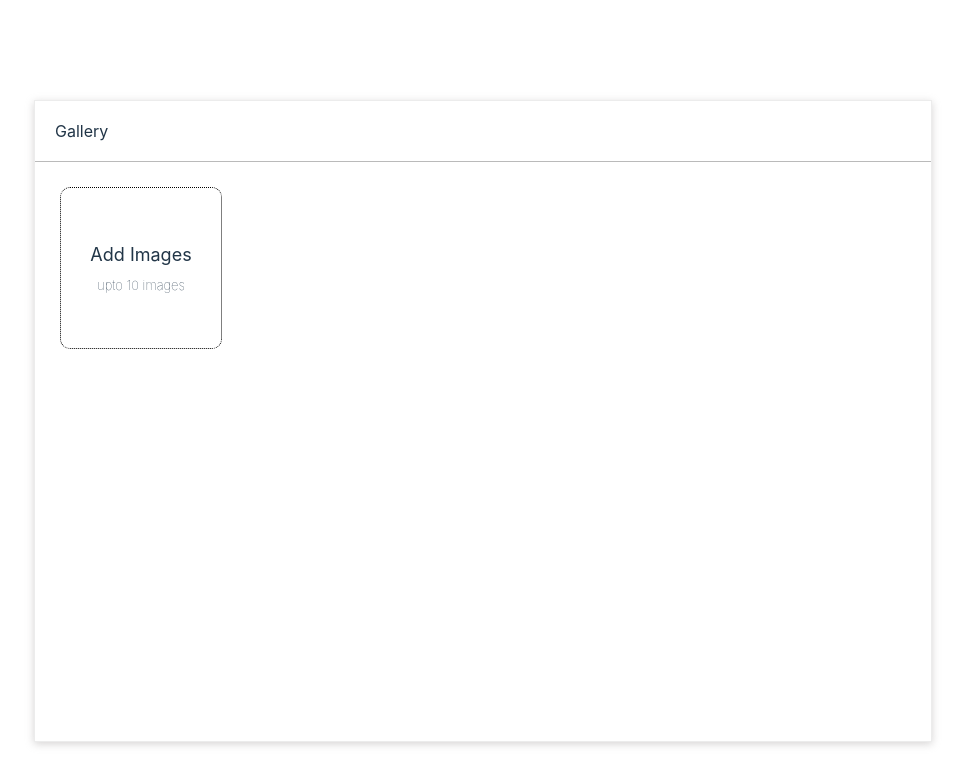
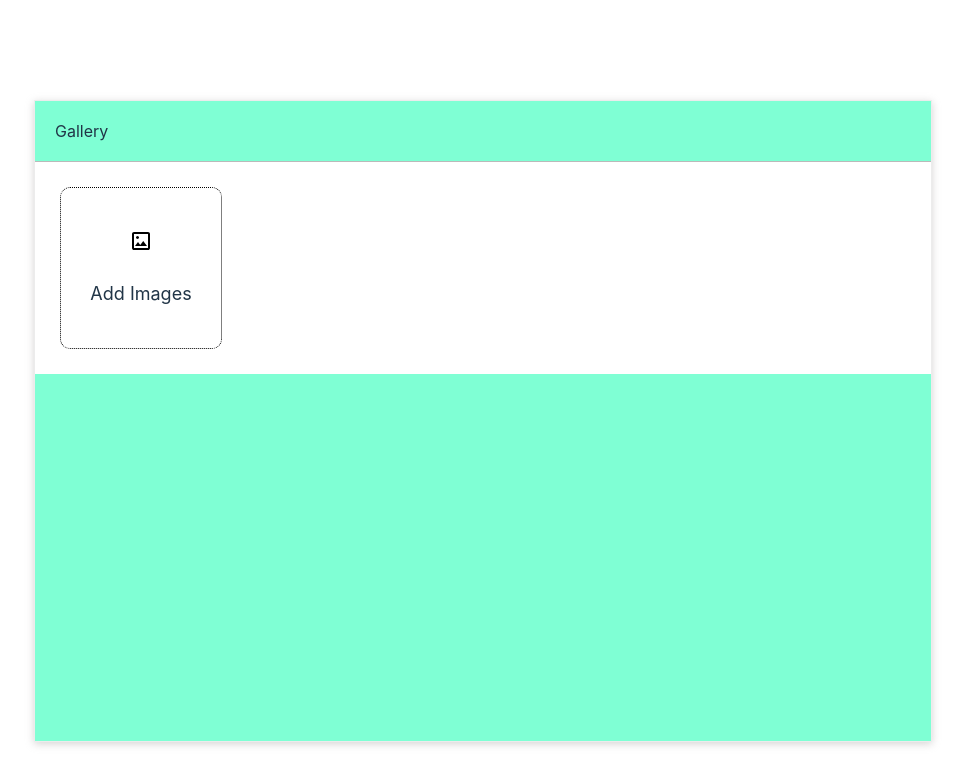
Before and after one commit to polin103109/fresher-react-js-task-olliyo, a React (Vite) app: page / in a window 1280 px wide. Shown: the top 784 px of the page, without its empty margins (66-1031 px from the left). Built offline with nearby package versions, Linux system fonts and the light colour scheme.

Commit message:
deleted and modified files for CSS styling

```diff
--- a/index.html
+++ b/index.html
@@ -3,6 +3,7 @@
   <head>
     <meta charset="UTF-8" />
     <link rel="icon" type="image/svg+xml" href="/vite.svg" />
+
     <meta name="viewport" content="width=device-width, initial-scale=1.0" />
     <title>Gallery Project</title>
   </head>
--- a/src/components/Drag.css
+++ b/src/components/Drag.css
@@ -1,6 +1,7 @@
 
   .img-gallery {
     width: 70vw;
+    background-color: aquamarine;
     min-height: 80vh;
     border: 1px solid rgb(236, 236, 236);
     justify-content: center;
@@ -71,6 +72,8 @@ img {
 
 
 .imagediv img {
+  width: 100%;
+  height: 100%;
   object-fit: cover;
 }
 .imagediv:first-child {
@@ -94,7 +97,6 @@ img {
 
 }
 
-
 .upload-image{
   display: flex;
   align-items: center;
@@ -106,7 +108,12 @@ img {
 
 .overlay input[type="checkbox"]:checked {
   display: block;
+
 }
+.checked-image {
+  opacity: 0.6;
+}
+
 
 .imagediv:hover .overlay{
   display: block;
--- a/src/components/DragAndDropElements.jsx
+++ b/src/components/DragAndDropElements.jsx
@@ -1,6 +1,7 @@
 import { useState,useRef,useEffect} from "react";
 
 import "./Drag.css";
+import { ImageIcon } from "./icons";
 function App() {
   const [selectedImages, setSelectedimages] = useState([]);
   const [firstItem, setFirstItem] = useState(selectedImages[0]);
@@ -112,7 +113,13 @@ function App() {
                   onChange={() => handleClick(index)}
                 />
                  </div>
-                <img src={image} alt={`Image ${index}`} />
+                 <img
+                  src={image}
+                  alt={`Image ${index}`}
+                  className={
+                    isChecked[index] ? "checked-image" : ""
+                  }
+                  />
 
               </div>
             );
@@ -120,10 +127,14 @@ function App() {
 
 
 <div className="upload-image">
+
       <label>
+      <ImageIcon/>
+      <br />
         Add Images
-        <br />
-        <span>upto 10 images</span>
+
+
+
         <input
           className="custom-input hidden"
           type="file"
@@ -133,10 +144,12 @@ function App() {
           accept="image/png, image/jpeg, image/webp"
         />
       </label>
+
       </div>
       </div>
       </div>
       </div>
+
     </section>
 
   );
--- /dev/null
+++ b/src/components/icons.jsx
@@ -0,0 +1,10 @@
+export const ImageIcon = () =>{
+    return(
+
+<svg
+ xmlns="http://www.w3.org/2000/svg"
+  height="24" viewBox="0 -960 960 960" width="24">
+  <path d="M200-120q-33 0-56.5-23.5T120-200v-560q0-33 23.5-56.5T200-840h560q33 0 56.5 23.5T840-760v560q0 33-23.5 56.5T760-120H200Zm0-80h560v-560H200v560Zm40-80h480L570-480 450-320l-90-120-120 160Zm-40 80v-560 560Zm140-360q25 0 42.5-17.5T400-620q0-25-17.5-42.5T340-680q-25 0-42.5 17.5T280-620q0 25 17.5 42.5T340-560Z"/>
+  </svg>
+    )
+}
```
Also changed, not shown: src/App.jsx (line endings or trailing spaces), src/components/imagesmode_FILL0_wght400_GRAD0_opsz24.svg (added).
